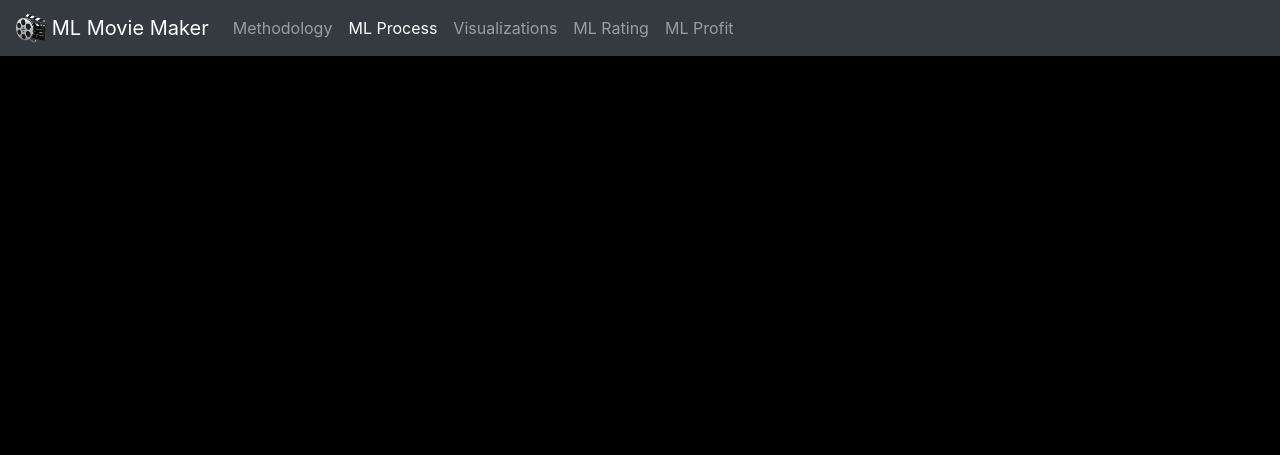
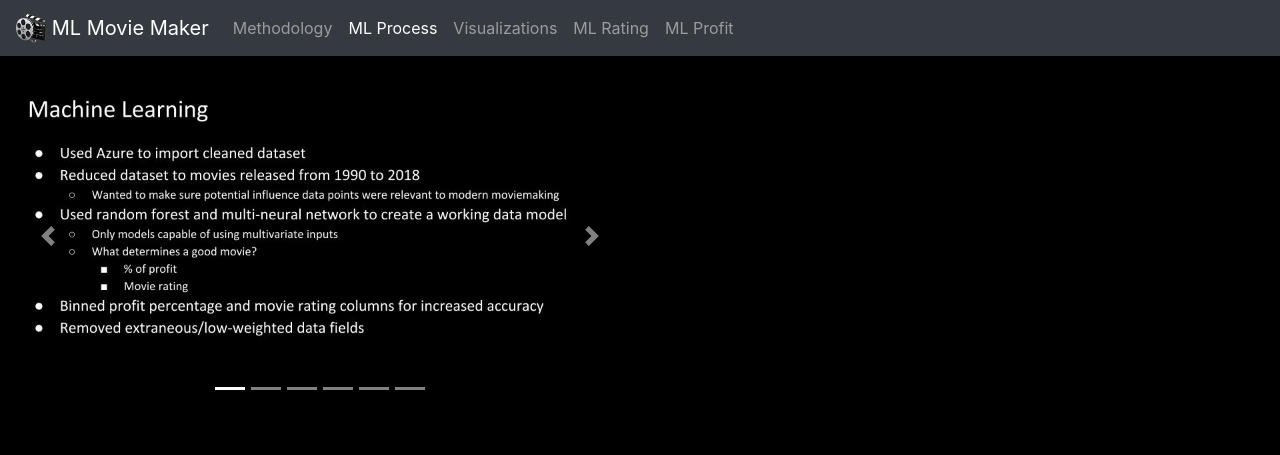
Before and after one commit to timegnome/Project-ML-Movie-Maker, a Flask app: page /mlprocess in a window 1280 px wide. Shown: the top 455 px of the page. Run offline with Flask 2, Linux system fonts and the light colour scheme; some libraries are stand-ins or nearby versions; some web fonts are replaced.

Commit message:
presentation updates

```diff
--- a/FlaskApp/static/assets/css/style.css
+++ b/FlaskApp/static/assets/css/style.css
@@ -227,14 +227,27 @@ h5 {
 /*--------------------------------------------------------------
 # Carousel
 --------------------------------------------------------------*/
+
+.carousel {
+  width:640px;
+  height:360px;
+}
+
 .carousel-item {
-    height: 94vh;
+    height: 50vh;
+    width: auto;
+    margin: auto;
     background: no-repeat center center scroll;
     -webkit-background-size: cover;
     -moz-background-size: cover;
     -o-background-size: cover;
     background-size: cover;
   }
+
+.d-block {
+    margin: auto;
+    width: auto;
+}
 
 #carousel-title {
     color: white;
--- a/FlaskApp/templates/mlprocess.html
+++ b/FlaskApp/templates/mlprocess.html
@@ -44,8 +44,77 @@
         </div>
     </nav>
 
-    <div class="container-fluid">
+    <div id="carouselExampleIndicators" class="carousel slide" data-ride="carousel">
+        <ol class="carousel-indicators">
+            <li data-target="#carouselExampleIndicators" data-slide-to="0" class="active"></li>
+            <li data-target="#carouselExampleIndicators" data-slide-to="1"></li>
+            <li data-target="#carouselExampleIndicators" data-slide-to="2"></li>
+            <li data-target="#carouselExampleIndicators" data-slide-to="3"></li>
+            <li data-target="#carouselExampleIndicators" data-slide-to="4"></li>
+            <li data-target="#carouselExampleIndicators" data-slide-to="5"></li>
+        </ol>
 
+        <div class="carousel-inner">
+            <div class="carousel-item active">
+                <img class="d-block w-100" src={{ url_for('static', filename='assets/images/mlprocess/1.jpg') }} alt="First slide">
+                <div class="carousel-caption d-none d-md-block">
+                    <!-- <h5 id="carousel-title">TEST</h5>
+                    <p id="carousel-caption">Lorem ipsum dolor sit amet, consectetur adipiscing elit.</p> -->
+                  </div>
+            </div>
+
+            <div class="carousel-item">
+                <img class="d-block w-100" src={{ url_for('static', filename='assets/images/mlprocess/2.jpg') }} alt="Second slide">
+                <div class="carousel-caption d-none d-md-block">
+                    <!-- <h5 id="carousel-title">TEST</h5>
+                    <p id="carousel-caption">Lorem ipsum dolor sit amet, consectetur adipiscing elit.</p> -->
+                  </div>
+            </div>
+
+            <div class="carousel-item">
+                <img class="d-block w-100" src={{ url_for('static', filename='assets/images/mlprocess/ML Model Process.JPG') }} alt="Third slide">
+                <div class="carousel-caption d-none d-md-block">
+                    <!-- <h5 id="carousel-title">TEST</h5>
+                    <p id="carousel-caption">Lorem ipsum dolor sit amet, consectetur adipiscing elit.</p> -->
+                  </div>
+            </div>
+
+            <div class="carousel-item">
+                <img class="d-block w-100" src={{ url_for('static', filename='assets/images/mlprocess/Profit Evaluation Stats.JPG') }} alt="Fourth slide">
+                <div class="carousel-caption d-none d-md-block">
+                    <!-- <h5 id="carousel-title">TEST</h5>
+                    <p id="carousel-caption">Lorem ipsum dolor sit amet, consectetur adipiscing elit.</p> -->
+                  </div>
+            </div>
+
+            <div class="carousel-item">
+                <img class="d-block w-100" src={{ url_for('static', filename='assets/images/mlprocess/Rating Evaluation Stats.JPG') }} alt="Fifth slide">
+                <div class="carousel-caption d-none d-md-block">
+                    <!-- <h5 id="carousel-title">TEST</h5>
+                    <p id="carousel-caption">Lorem ipsum dolor sit amet, consectetur adipiscing elit.</p> -->
+                  </div>
+            </div>
+        </div>
+
+            <div class="carousel-item">
+                <img class="d-block w-100" src={{ url_for('static', filename='assets/images/mlprocess/3.jpg') }} alt="Sixth slide">
+                <div class="carousel-caption d-none d-md-block">
+                    <!-- <h5 id="carousel-title">TEST</h5>
+                    <p id="carousel-caption">Lorem ipsum dolor sit amet, consectetur adipiscing elit.</p> -->
+                  </div>
+            </div>
+
+
+
+        <a class="carousel-control-prev" href="#carouselExampleIndicators" role="button" data-slide="prev">
+            <span class="carousel-control-prev-icon" aria-hidden="true"></span>
+            <span class="sr-only">Previous</span>
+        </a>
+
+        <a class="carousel-control-next" href="#carouselExampleIndicators" role="button" data-slide="next">
+            <span class="carousel-control-next-icon" aria-hidden="true"></span>
+            <span class="sr-only">Next</span>
+        </a>
     </div>
 
     <script src="https://code.jquery.com/jquery-3.4.0.min.js" integrity="sha384-JUMjoW8OzDJw4oFpWIB2Bu/c6768ObEthBMVSiIx4ruBIEdyNSUQAjJNFqT5pnJ6" crossorigin="anonymous"></script>
```
Also changed, not shown: FlaskApp/templates/methodology.html (+9 -9 lines), FlaskApp/templates/visualizations.html (+6 -2 lines), FlaskApp/static/assets/images/mlprocess/3.jpg, FlaskApp/static/assets/images/mlprocess/ML Model Process.JPG, FlaskApp/static/assets/images/mlprocess/Profit Evaluation Stats.JPG, FlaskApp/static/assets/images/mlprocess/Rating Evaluation Stats.JPG.
